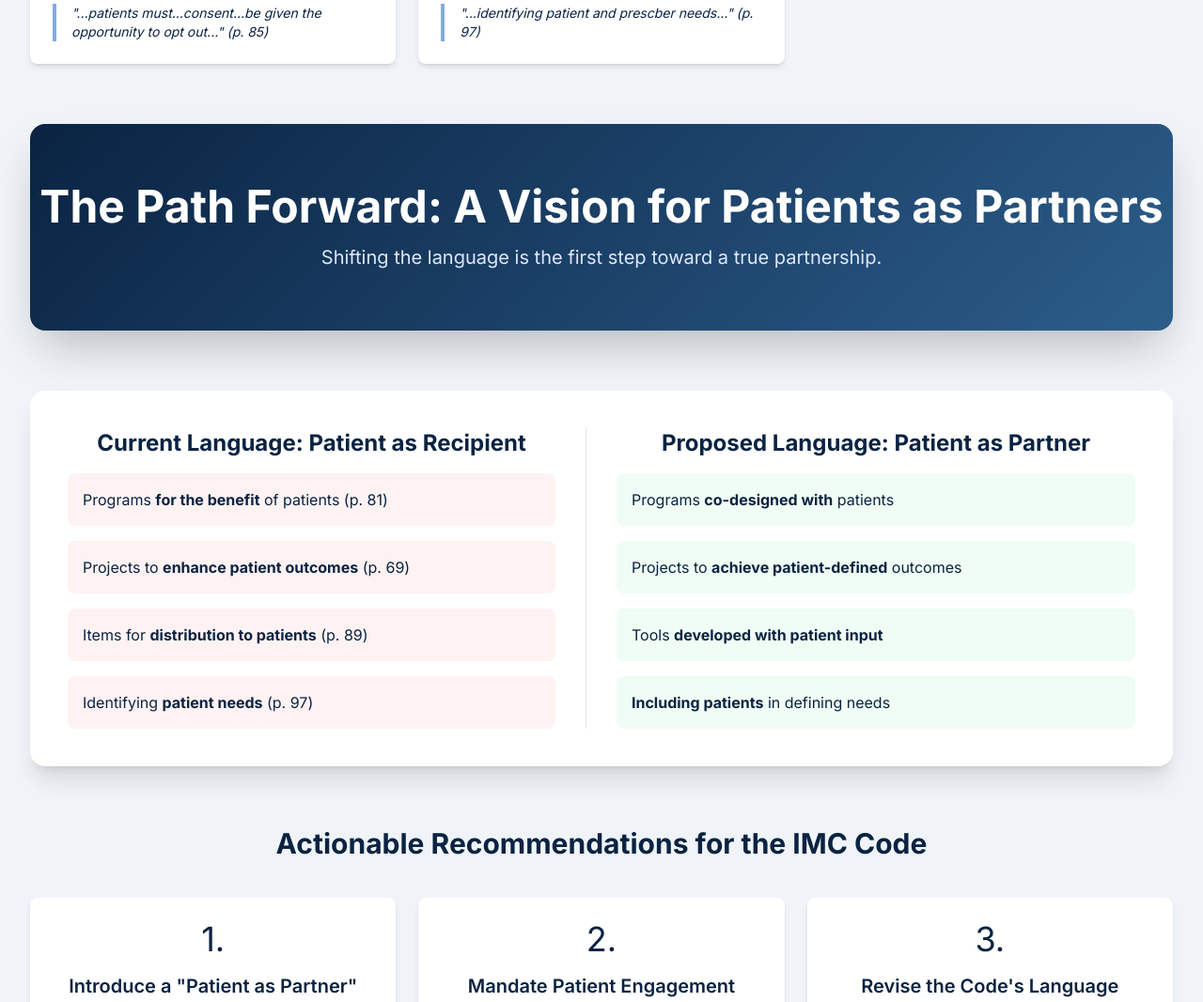
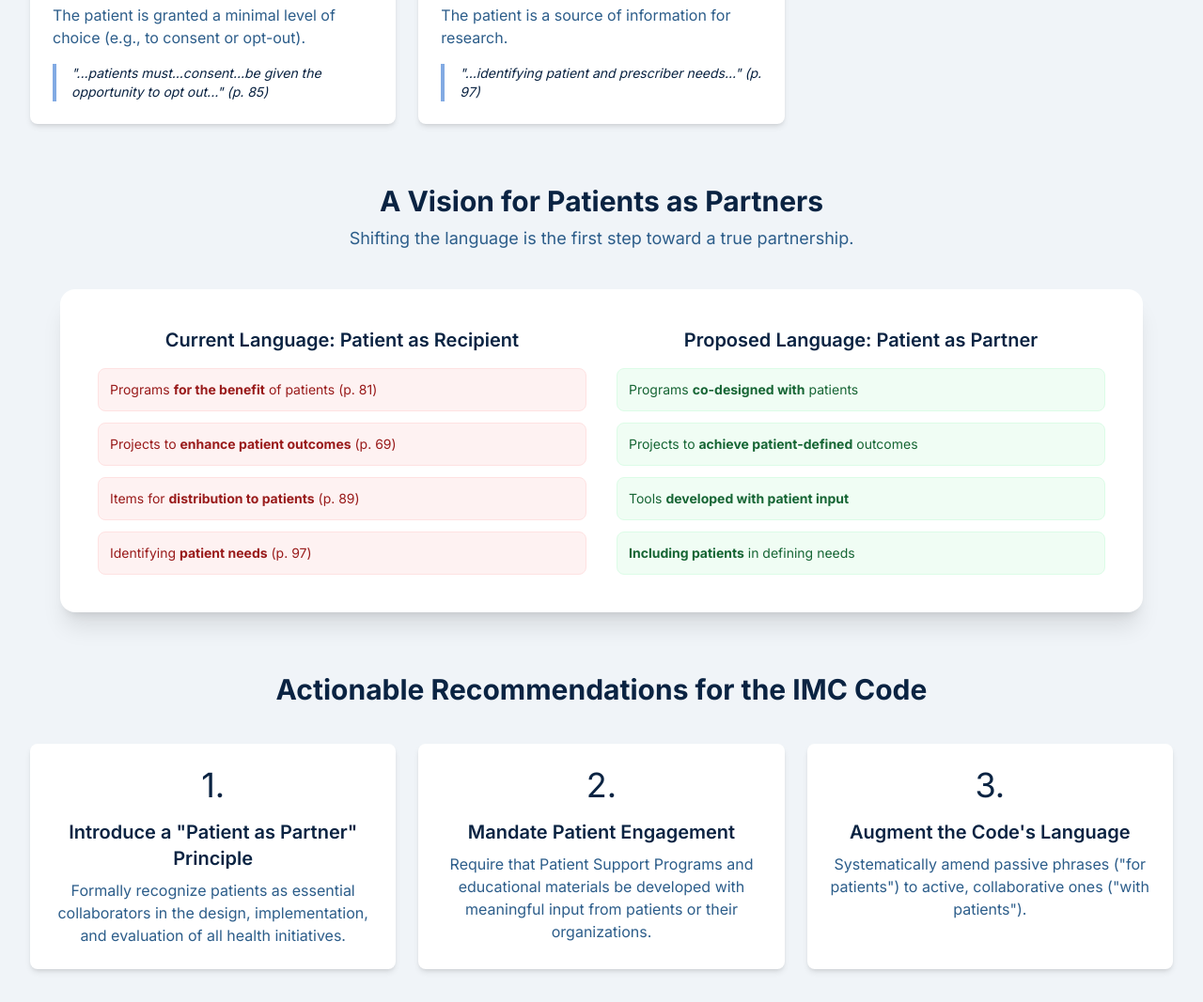
Before and after one commit to majoromero-hash/IMC-Code, a plain HTML site: page index.html in a window 1280 px wide. Shown: the part 1276-2343 px from the top of the page at 94% size. Drawn offline with nearby package versions, Linux system fonts and the light colour scheme.

Commit message:
Updated index.html

```diff
--- a/index.html
+++ b/index.html
@@ -34,7 +34,6 @@
 
         <section id="problem" class="text-center py-12 md:py-16">
             <h1 class="text-4xl md:text-5xl font-bold mb-4">How the IMC Code Currently Views Patients</h1>
-            <p class="text-lg md:text-xl text-[#2C5D8A] max-w-3xl mx-auto">An analysis of 117 references reveals a system designed <span class="font-semibold">for</span> patients, not <span class="font-semibold">with</span> them.</p>
         </section>
 
         <section class="bg-white rounded-2xl shadow-xl p-6 md:p-10 mb-12 md:mb-16">
@@ -50,6 +49,12 @@
                     </div>
                 </div>
             </div>
+        </section>
+
+        <section class="text-center mb-12 md:mb-16">
+            <p class="text-lg md:text-xl text-[#2C5D8A] max-w-3xl mx-auto">
+                The word "patient" appears 117 times in the IMC Code, revealing a system designed for patients, not with them.
+            </p>
         </section>
 
         <section class="mb-12 md:mb-16">
@@ -88,35 +93,34 @@
                      <p class="text-4xl font-bold text-[#0A2342] mb-2">🔬 2%</p>
                     <h3 class="text-xl font-semibold mb-2">Data Source (2 references)</h3>
                     <p class="text-[#2C5D8A] mb-4">The patient is a source of information for research.</p>
-                    <blockquote class="border-l-4 border-[#82AAE3] pl-4 text-sm italic">"...identifying patient and prescber needs..." (p. 97)</blockquote>
+                    <blockquote class="border-l-4 border-[#82AAE3] pl-4 text-sm italic">"...identifying patient and prescriber needs..." (p. 97)</blockquote>
                 </div>
              </div>
         </section>
 
-        <section id="solution" class="text-center py-12 md:py-16 gradient-bg text-white rounded-2xl shadow-2xl">
-            <h1 class="text-4xl md:text-5xl font-bold mb-4">The Path Forward: A Vision for Patients as Partners</h1>
-            <p class="text-lg md:text-xl text-[#E0E7FF] max-w-3xl mx-auto">Shifting the language is the first step toward a true partnership.</p>
-        </section>
-
-        <section class="bg-white rounded-2xl shadow-xl p-6 md:p-10 my-12 md:my-16">
-            <div class="grid grid-cols-1 md:grid-cols-2 gap-8">
-                <div class="border-r-0 md:border-r md:pr-8 border-gray-200">
-                    <h3 class="text-2xl font-bold mb-4 text-center">Current Language: Patient as Recipient</h3>
-                    <ul class="space-y-4">
-                        <li class="p-4 bg-red-50 rounded-lg">Programs <span class="font-bold">for the benefit</span> of patients (p. 81)</li>
-                        <li class="p-4 bg-red-50 rounded-lg">Projects to <span class="font-bold">enhance patient outcomes</span> (p. 69)</li>
-                        <li class="p-4 bg-red-50 rounded-lg">Items for <span class="font-bold">distribution to patients</span> (p. 89)</li>
-                        <li class="p-4 bg-red-50 rounded-lg">Identifying <span class="font-bold">patient needs</span> (p. 97)</li>
-                    </ul>
-                </div>
-                 <div>
-                    <h3 class="text-2xl font-bold mb-4 text-center">Proposed Language: Patient as Partner</h3>
-                    <ul class="space-y-4">
-                        <li class="p-4 bg-green-50 rounded-lg">Programs <span class="font-bold">co-designed with</span> patients</li>
-                        <li class="p-4 bg-green-50 rounded-lg">Projects to <span class="font-bold">achieve patient-defined</span> outcomes</li>
-                        <li class="p-4 bg-green-50 rounded-lg">Tools <span class="font-bold">developed with patient input</span></li>
-                        <li class="p-4 bg-green-50 rounded-lg"><span class="font-bold">Including patients</span> in defining needs</li>
-                    </ul>
+        <section class="mb-12 md:mb-16">
+            <h2 class="text-3xl font-bold text-center">A Vision for Patients as Partners</h2>
+            <p class="text-lg text-center text-[#2C5D8A] mt-2 mb-10">Shifting the language is the first step toward a true partnership.</p>
+            <div class="bg-white rounded-2xl shadow-xl p-6 md:p-10 mx-auto max-w-6xl">
+                <div class="grid grid-cols-1 md:grid-cols-2 gap-8">
+                    <div>
+                        <h3 class="text-xl font-semibold mb-4 text-center">Current Language: Patient as Recipient</h3>
+                        <div class="space-y-3">
+                            <p class="bg-red-50 border border-red-100 text-red-800 rounded-lg p-3 text-sm">Programs <strong>for the benefit</strong> of patients (p. 81)</p>
+                            <p class="bg-red-50 border border-red-100 text-red-800 rounded-lg p-3 text-sm">Projects to <strong>enhance patient outcomes</strong> (p. 69)</p>
+                            <p class="bg-red-50 border border-red-100 text-red-800 rounded-lg p-3 text-sm">Items for <strong>distribution to patients</strong> (p. 89)</p>
+                            <p class="bg-red-50 border border-red-100 text-red-800 rounded-lg p-3 text-sm">Identifying <strong>patient needs</strong> (p. 97)</p>
+                        </div>
+                    </div>
+                    <div>
+                        <h3 class="text-xl font-semibold mb-4 text-center">Proposed Language: Patient as Partner</h3>
+                        <div class="space-y-3">
+                            <p class="bg-green-50 border border-green-100 text-green-800 rounded-lg p-3 text-sm">Programs <strong>co-designed with</strong> patients</p>
+                            <p class="bg-green-50 border border-green-100 text-green-800 rounded-lg p-3 text-sm">Projects to <strong>achieve patient-defined</strong> outcomes</p>
+                            <p class="bg-green-50 border border-green-100 text-green-800 rounded-lg p-3 text-sm">Tools <strong>developed with patient input</strong></p>
+                            <p class="bg-green-50 border border-green-100 text-green-800 rounded-lg p-3 text-sm"><strong>Including patients</strong> in defining needs</p>
+                        </div>
+                    </div>
                 </div>
             </div>
         </section>
@@ -136,7 +140,7 @@
                 </div>
                  <div class="bg-white rounded-lg shadow-md p-6">
                     <div class="text-4xl mb-4">3.</div>
-                    <h3 class="text-xl font-semibold mb-2">Revise the Code's Language</h3>
+                    <h3 class="text-xl font-semibold mb-2">Augment the Code's Language</h3>
                     <p class="text-[#2C5D8A]">Systematically amend passive phrases ("for patients") to active, collaborative ones ("with patients").</p>
                 </div>
             </div>
```
